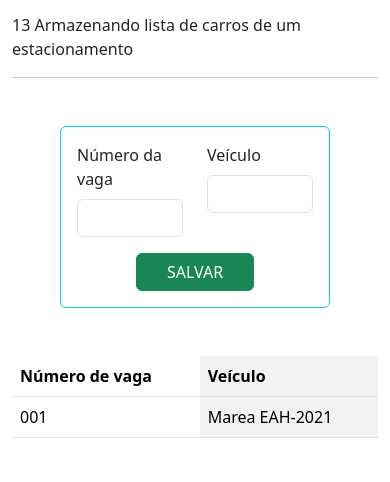
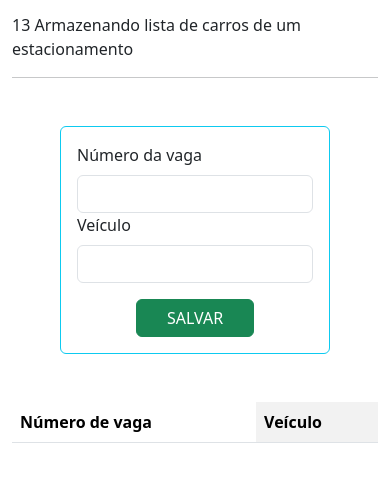
Before and after one commit to gabrieeelss/exercicios-js, a plain HTML site: page Exercicio013/index.html in a window 390 px wide. Shown: the part 104-586 px from the top of the page. Drawn offline with nearby package versions, Linux system fonts and the light colour scheme.

Commit message:
Exercicio 013 finalizado

```diff
--- a/Exercicio013/app.js
+++ b/Exercicio013/app.js
@@ -16,4 +16,6 @@
     }
 }
 
-function fnLimpar(){}
+function fnLimpar(){
+    document.getElementById("form_veiculos").reset()
+}
--- a/Exercicio013/index.html
+++ b/Exercicio013/index.html
@@ -16,20 +16,20 @@
         <blockquote class="blockquote">Quem com ferro fere, com ferro será ferido!</blockquote>
         <p>13 Armazenando lista de carros de um estacionamento</p>
         <hr>
-        <form class="border border-info border-1 rounded p-3 m-5">
+        <form class="border border-info border-1 rounded p-3 m-5" id="form_veiculos">
             <div class="row mb-3">
-                <div class="col">
+                <div class="col-12 col-md-6">
                     <label class="form-label">Número da vaga</label>
                     <input class="form-control" id="numero_vaga">
                 </div>
-                <div class="col">
+                <div class="col-12 col-md-6">
                     <label class="form-label">Veículo</label>
                     <input class="form-control" id="veiculo">
                 </div>
             </div>
             <div class="row">
                 <div class="col text-center">
-                    <button type="button" class="btn btn-success w-50" onclick="fnSalvarVeiculo();fnListarVeiculos()">SALVAR</button>
+                    <button type="button" class="btn btn-success w-50" onclick="fnSalvarVeiculo();fnListarVeiculos();fnLimpar()">SALVAR</button>
                 </div>
             </div>
         </form>
@@ -43,10 +43,7 @@
                         </tr>
                     </thead>
                     <tbody id="tabela_veiculos">
-                        <tr>
-                            <td>001</td>
-                            <td>Marea EAH-2021</td>
-                        </tr>
+
                     </tbody>
                 </table>
             </div>
```
